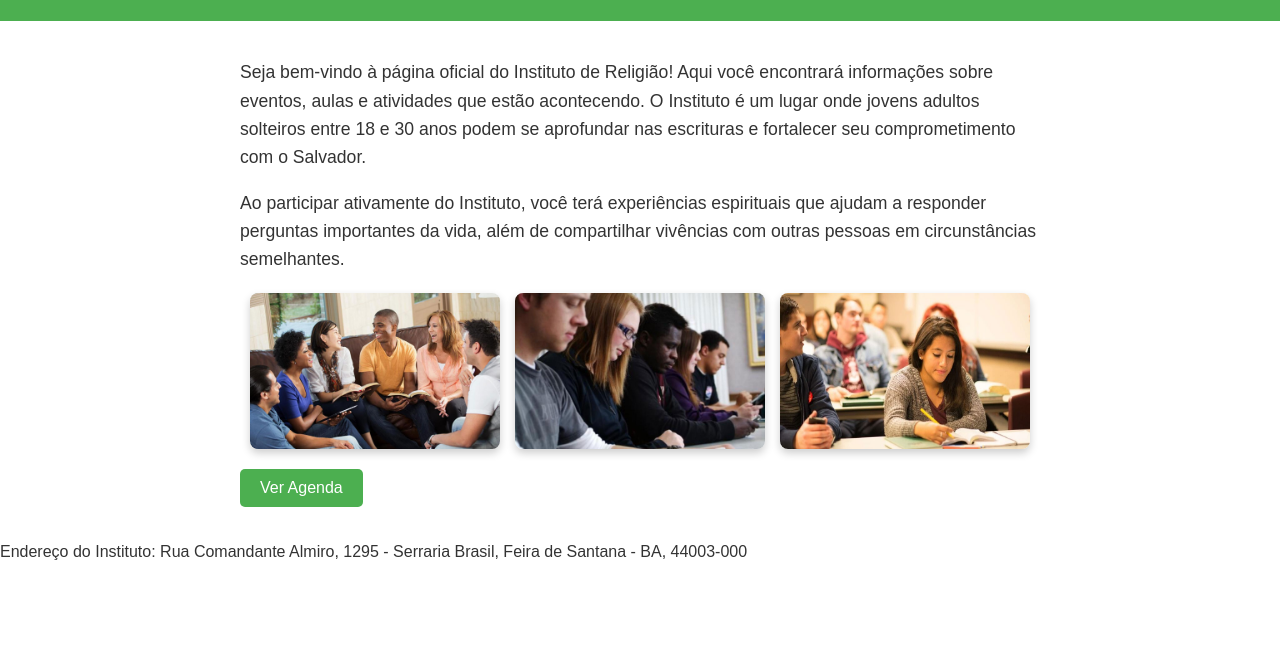
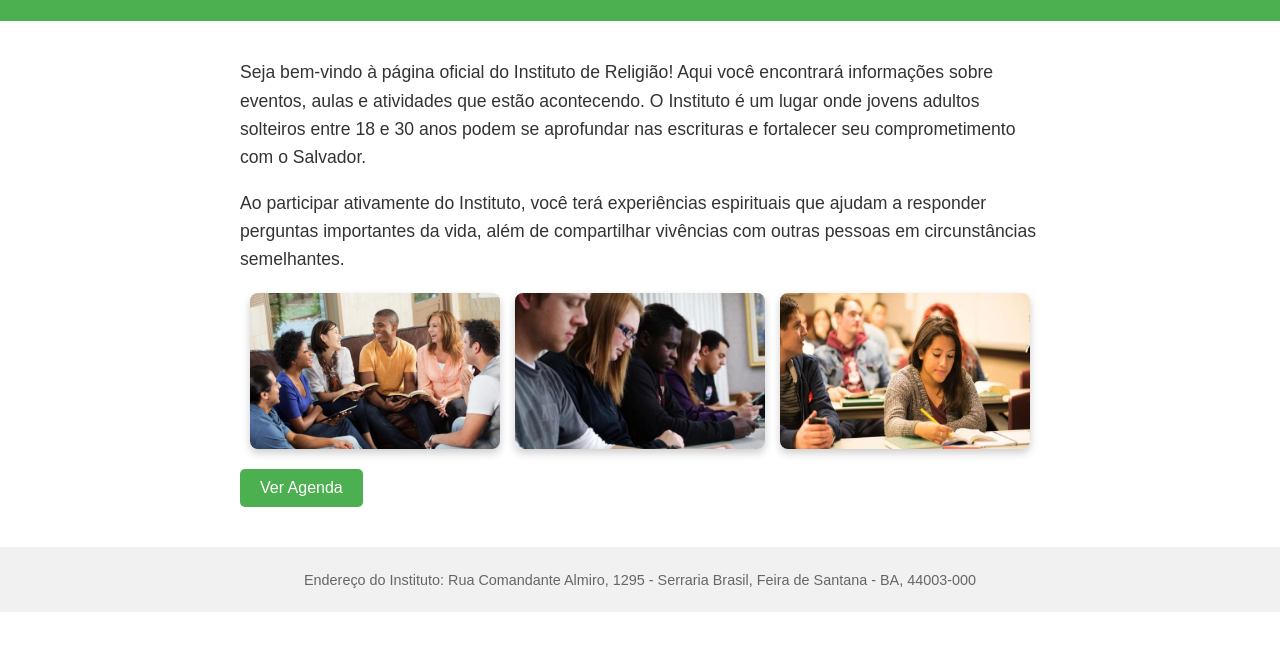
Before and after one commit to institutofsa/institutohome, a plain HTML site: page index.html in a window 1280 px wide. Shown: the part 99-750 px from the top of the page. Drawn offline with Linux system fonts and the light colour scheme.

Commit message:
commit07

```diff
--- a/style.css
+++ b/style.css
@@ -78,3 +78,12 @@ body {
 .online-class-button:hover {
     background-color: #45a049; /* Cor ao passar o mouse */
 }
+
+.footer {
+    background-color: #f1f1f1; /* Cor de fundo do rodapé */
+    text-align: center; /* Alinhamento centralizado */
+    padding: 10px 0; /* Espaçamento interno */
+    margin-top: 20px; /* Margem superior */
+    font-size: 0.9em; /* Tamanho da fonte do rodapé */
+    color: #666; /* Cor do texto */
+}
```
